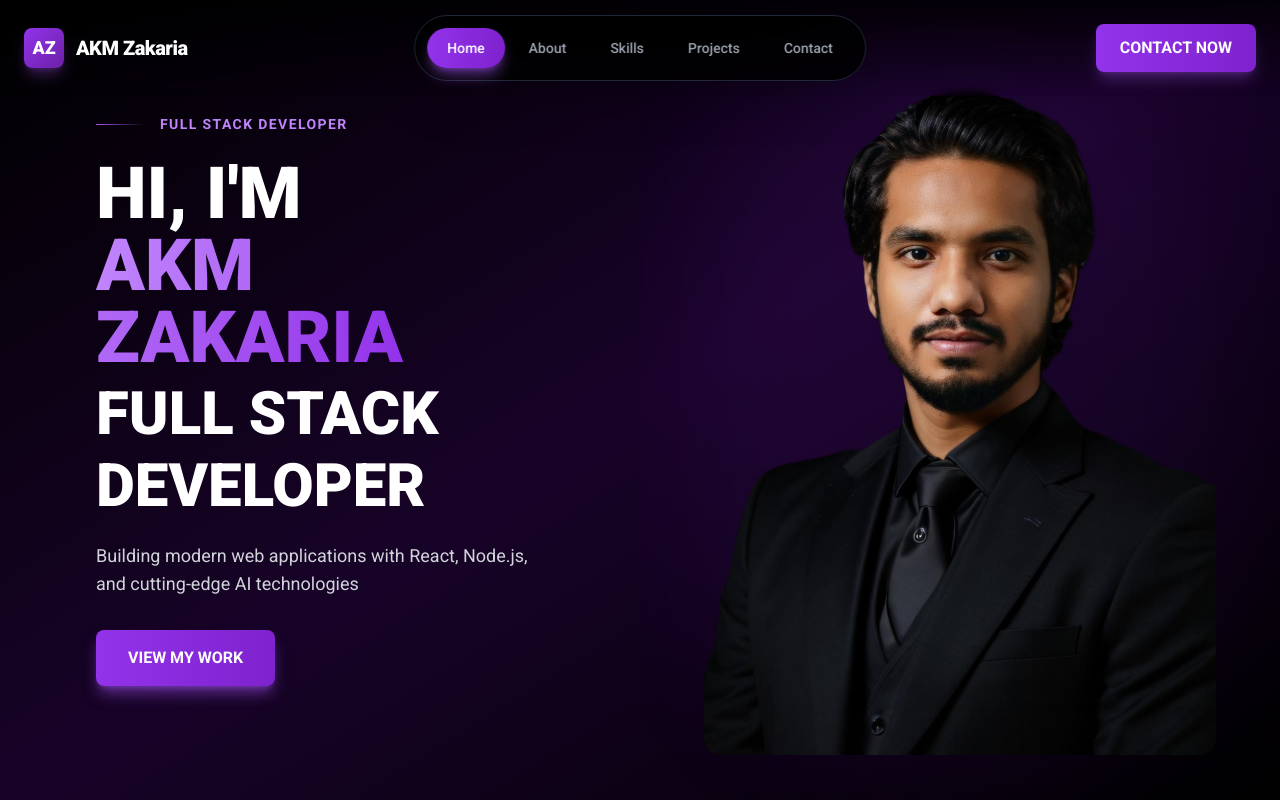
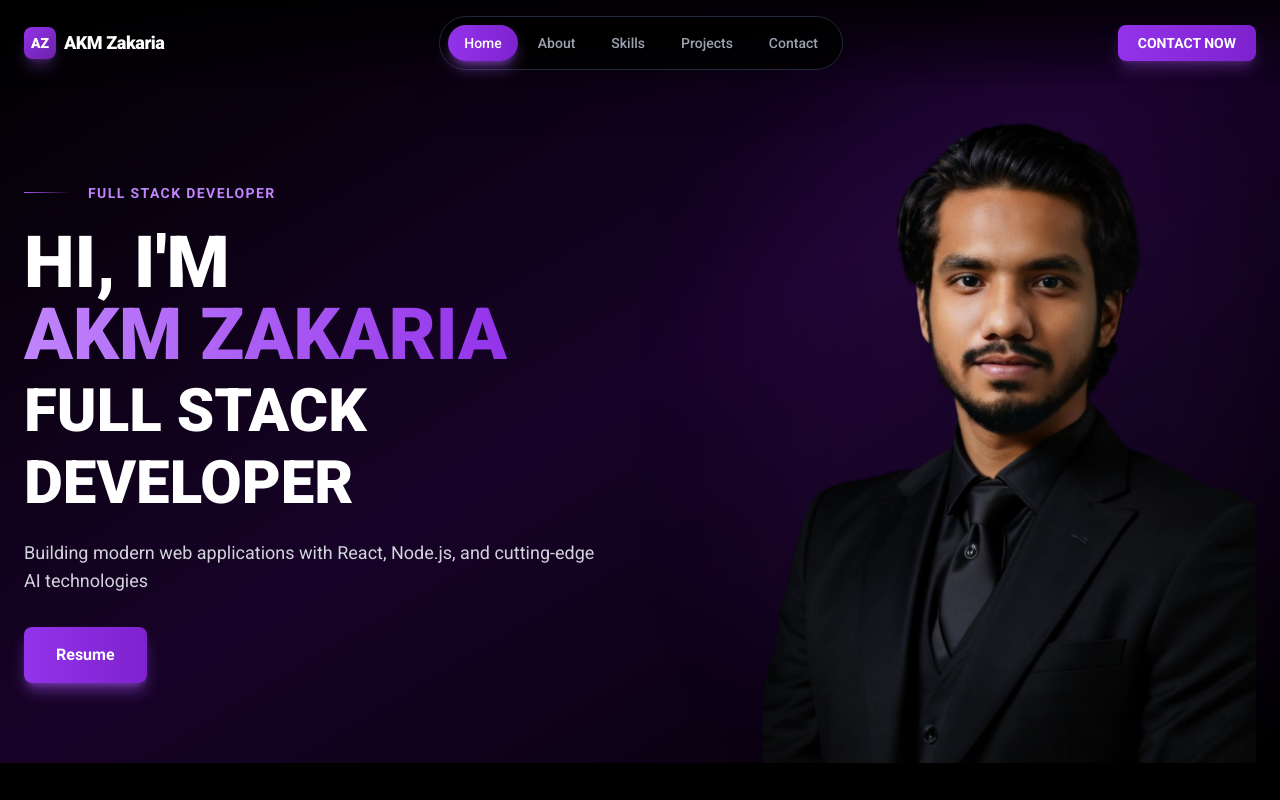
Before and after one commit to akmzakaria/portfolio, a React (Vite) app: page / in a window 1280 px wide. Shown: the top 800 px of the page. Built offline with nearby package versions, Linux system fonts and the light colour scheme.

Commit message:
UI fixed

```diff
--- a/src/App.jsx
+++ b/src/App.jsx
@@ -1,4 +1,3 @@
-import Header from './components/Header'
 import Hero from './components/Hero'
 import About from './components/About'
 import Skills from './components/Skills'
@@ -10,10 +9,9 @@ function App() {
   return (
     <div className="font-display bg-black text-gray-200">
       <div
-        className="relative min-h-screen overflow-hidden bg-gradient-to-br from-black via-purple-950/40 to-black"
+        className="relative overflow-hidden bg-gradient-to-br from-black via-purple-950/40 to-black"
         id="home"
       >
-        <Header />
         <Hero />
       </div>
       <div className="bg-gradient-to-b from-black via-purple-950/20 to-black">
--- a/src/components/Header.jsx
+++ /dev/null
@@ -1,28 +0,0 @@
-import Navbar from './Navbar'
-
-const Header = () => {
-  return (
-    <header className="fixed top-0 left-0 right-0 z-50 bg-gradient-to-b from-black/80 to-transparent backdrop-blur-sm">
-      <div className="max-w-[1920px] mx-auto px-6 py-6">
-        <nav className="flex items-center justify-between">
-          <a className="flex items-center space-x-3" href="#">
-            <div className="w-10 h-10 bg-gradient-to-br from-purple-600 to-purple-800 rounded-lg flex items-center justify-center shadow-lg shadow-purple-500/30">
-              <span className="text-white font-black text-lg">AZ</span>
-            </div>
-            <span className="text-xl font-black text-white tracking-tight">AKM Zakaria</span>
-          </a>
-          <div className="absolute left-1/2 -translate-x-1/2">
-            <Navbar />
-          </div>
-          <a href="#contact">
-            <button className="bg-gradient-to-r from-purple-600 to-purple-700 text-white font-bold py-3 px-6 rounded-lg hover:from-purple-700 hover:to-purple-800 transition-all duration-300 shadow-lg shadow-purple-500/30 hover:shadow-purple-500/50">
-              CONTACT NOW
-            </button>
-          </a>
-        </nav>
-      </div>
-    </header>
-  )
-}
-
-export default Header
--- a/src/components/Hero.jsx
+++ b/src/components/Hero.jsx
@@ -1,10 +1,9 @@
 import { motion } from 'framer-motion'
+import Navbar from './Navbar'
 
-const Hero = () => {
+// Text Content Component
+const HeroText = () => {
   return (
-    <main className="relative max-w-[1920px] mx-auto">
-      <div className="grid grid-cols-1 lg:grid-cols-2 min-h-screen">
-        <div className="flex items-center justify-center pt-32 pb-16 lg:pt-0 lg:pb-0 px-6 lg:px-12 xl:px-24">
     <div className="w-full max-w-2xl">
       <motion.div
         initial={{ opacity: 0, x: -50 }}
@@ -40,7 +39,9 @@ const Hero = () => {
         Building modern web applications with React, Node.js, and cutting-edge AI technologies
       </motion.p>
       <motion.a
-              href="#projects"
+        href="https://drive.google.com/file/d/10RNqNeJe29lF4Bt-colD-_vFvvZHfRgy/view?usp=sharing"
+        target="_blank"
+        rel="noopener noreferrer"
         initial={{ opacity: 0, y: 20 }}
         animate={{ opacity: 1, y: 0 }}
         transition={{ duration: 0.6, delay: 0.6 }}
@@ -50,18 +51,16 @@ const Hero = () => {
           whileTap={{ scale: 0.95 }}
           className="bg-gradient-to-r from-purple-600 to-purple-700 text-white font-bold py-4 px-8 rounded-lg hover:from-purple-700 hover:to-purple-800 transition-all duration-300 shadow-lg shadow-purple-500/50 hover:shadow-purple-500/70"
         >
-                VIEW MY WORK
+          Resume
         </motion.button>
       </motion.a>
     </div>
-        </div>
-        <motion.div
-          initial={{ opacity: 0, scale: 0.8 }}
-          animate={{ opacity: 1, scale: 1 }}
-          transition={{ duration: 0.8, delay: 0.3 }}
-          className="relative min-h-[500px] lg:min-h-screen overflow-hidden flex items-center justify-center"
-        >
-          <div className="relative w-full h-full flex items-center justify-center p-8">
+  )
+}
+
+// Image Component
+const HeroImage = () => {
+  return (
     <div className="relative w-full max-w-lg">
       <motion.div
         animate={{
@@ -78,13 +77,42 @@ const Hero = () => {
       <img
         src="/profile.jpg"
         alt="Profile"
-                className="relative w-full h-auto object-contain rounded-2xl"
+        className="relative w-full h-auto object-contain rounded-t-2xl"
       />
     </div>
+  )
+}
+
+const Hero = () => {
+  return (
+    <div className="relative">
+      {/* Header */}
+      <header className="fixed top-0 left-0 right-0 z-50 bg-gradient-to-b from-black/80 to-transparent backdrop-blur-sm">
+        <div className="max-w-7xl mx-auto px-6 py-4">
+          <Navbar />
         </div>
+      </header>
+
+      {/* Hero Content */}
+      <main className="relative pt-20">
+        <div className="max-w-7xl mx-auto flex flex-col lg:flex-row items-center lg:items-end px-6">
+          {/* Left Side - Text Content */}
+          <div className="flex items-center justify-start lg:w-3/5 py-12 lg:py-20">
+            <HeroText />
+          </div>
+
+          {/* Right Side - Image */}
+          <motion.div
+            initial={{ opacity: 0, scale: 0.8 }}
+            animate={{ opacity: 1, scale: 1 }}
+            transition={{ duration: 0.8, delay: 0.3 }}
+            className="relative flex items-end justify-end lg:w-2/5 self-end"
+          >
+            <HeroImage />
           </motion.div>
         </div>
       </main>
+    </div>
   )
 }
 
--- a/src/components/Navbar.jsx
+++ b/src/components/Navbar.jsx
@@ -43,14 +43,24 @@ const Navbar = () => {
   ]
 
   return (
-    <ul className="hidden md:flex items-center space-x-1 bg-black/80 backdrop-blur-xl px-3 py-3 rounded-full shadow-2xl border border-gray-800">
+    <nav className="flex items-center justify-between w-full">
+      {/* Left - Name/Logo */}
+      <a className="flex items-center space-x-2" href="#">
+        <div className="w-8 h-8 bg-gradient-to-br from-purple-600 to-purple-800 rounded-lg flex items-center justify-center shadow-lg shadow-purple-500/30">
+          <span className="text-white font-black text-sm">AZ</span>
+        </div>
+        <span className="text-lg font-black text-white tracking-tight">AKM Zakaria</span>
+      </a>
+
+      {/* Middle - Nav Links */}
+      <ul className="hidden md:flex items-center space-x-1 bg-black/80 backdrop-blur-xl px-2 py-2 rounded-full shadow-2xl border border-gray-800">
         {navItems.map((item) => {
           const sectionId = item.href.replace('#', '')
           const isActive = activeSection === sectionId
           return (
             <li key={item.name}>
               <a
-              className={`px-5 py-2.5 rounded-full transition-all duration-300 inline-block font-medium text-sm ${
+                className={`px-4 py-2 rounded-full transition-all duration-300 inline-block font-medium text-sm ${
                   isActive
                     ? 'bg-gradient-to-r from-purple-600 to-purple-700 text-white shadow-lg shadow-purple-500/50'
                     : 'text-gray-400 hover:text-white hover:bg-gray-800/50'
@@ -63,6 +73,14 @@ const Navbar = () => {
           )
         })}
       </ul>
+
+      {/* Right - Contact Button */}
+      <a href="#contact">
+        <button className="bg-gradient-to-r from-purple-600 to-purple-700 text-white font-bold py-2 px-5 rounded-lg hover:from-purple-700 hover:to-purple-800 transition-all duration-300 shadow-lg shadow-purple-500/30 hover:shadow-purple-500/50 text-sm">
+          CONTACT NOW
+        </button>
+      </a>
+    </nav>
   )
 }
 
--- a/src/components/Projects.jsx
+++ b/src/components/Projects.jsx
@@ -9,6 +9,8 @@ const Projects = () => {
       tech: ['React', 'Node.js', 'MongoDB', 'OpenAI', 'Socket.io'],
       image:
         'https://images.unsplash.com/photo-1587560699334-cc4ff634909a?q=80&w=1470&auto=format&fit=crop',
+      github: 'https://github.com/akmzakaria/akm-skillverse-client',
+      live: 'https://akm-skillverse.web.app/',
     },
     {
       title: 'E-Commerce Platform',
@@ -17,6 +19,8 @@ const Projects = () => {
       tech: ['Next.js', 'Express', 'MongoDB', 'Stripe', 'Redux'],
       image:
         'https://images.unsplash.com/photo-1557821552-17105176677c?q=80&w=1632&auto=format&fit=crop',
+      github: 'https://github.com/akmzakaria/hero-app',
+      live: 'https://hero-io-app-akm.netlify.app/',
     },
     {
       title: 'Task Management System',
@@ -25,6 +29,8 @@ const Projects = () => {
       tech: ['React', 'Node.js', 'PostgreSQL', 'WebSockets', 'Chart.js'],
       image:
         'https://images.unsplash.com/photo-1454165804606-c3d57bc86b40?q=80&w=1470&auto=format&fit=crop',
+      github: 'https://github.com/akmzakaria/toytopia-toystore',
+      live: 'https://orchid-toystore-akm.web.app',
     },
     {
       title: 'AI Content Generator',
@@ -33,6 +39,8 @@ const Projects = () => {
       tech: ['Next.js', 'OpenAI', 'MongoDB', 'Tailwind', 'Vercel'],
       image:
         'https://images.unsplash.com/photo-1677442136019-21780ecad995?q=80&w=1632&auto=format&fit=crop',
+      github: 'YOUR_GITHUB_LINK_HERE',
+      live: 'https://green-earth-akm.netlify.app/',
     },
     {
       title: 'Real-Time Analytics Dashboard',
@@ -41,6 +49,8 @@ const Projects = () => {
       tech: ['React', 'Express', 'MongoDB', 'D3.js', 'Redis'],
       image:
         'https://images.unsplash.com/photo-1551288049-bebda4e38f71?q=80&w=1470&auto=format&fit=crop',
+      github: 'https://github.com/akmzakaria/zap-shift-client',
+      live: 'https://zapshift-akm.netlify.app',
     },
     {
       title: 'Social Media Platform',
@@ -49,6 +59,8 @@ const Projects = () => {
       tech: ['Next.js', 'Node.js', 'MongoDB', 'AWS S3', 'Socket.io'],
       image:
         'https://images.unsplash.com/photo-1611162617474-5b21e879e113?q=80&w=1474&auto=format&fit=crop',
+      github: 'https://github.com/akmzakaria/dragon-news',
+      live: 'https://dragon-news-akm.web.app',
     },
   ]
 
@@ -95,7 +107,7 @@ const Projects = () => {
               <div className="p-6">
                 <h3 className="text-xl font-bold text-white mb-3">{project.title}</h3>
                 <p className="text-gray-300 mb-4">{project.description}</p>
-                <div className="flex flex-wrap gap-2">
+                <div className="flex flex-wrap gap-2 mb-4">
                   {project.tech.map((tech, idx) => (
                     <span
                       key={idx}
@@ -104,6 +116,24 @@ const Projects = () => {
                       {tech}
                     </span>
                   ))}
+                </div>
+                <div className="flex gap-3">
+                  <a
+                    href={project.github}
+                    target="_blank"
+                    rel="noopener noreferrer"
+                    className="flex-1 bg-purple-600/20 hover:bg-purple-600/40 text-purple-300 font-semibold py-2 px-4 rounded-lg border border-purple-500/30 hover:border-purple-500/60 transition-all duration-300 text-center"
+                  >
+                    GitHub
+                  </a>
+                  <a
+                    href={project.live}
+                    target="_blank"
+                    rel="noopener noreferrer"
+                    className="flex-1 bg-gradient-to-r from-purple-600 to-purple-700 hover:from-purple-700 hover:to-purple-800 text-white font-semibold py-2 px-4 rounded-lg transition-all duration-300 text-center"
+                  >
+                    Live Demo
+                  </a>
                 </div>
               </div>
             </motion.div>
```
Lines whose indentation alone changed are shown as unchanged.
